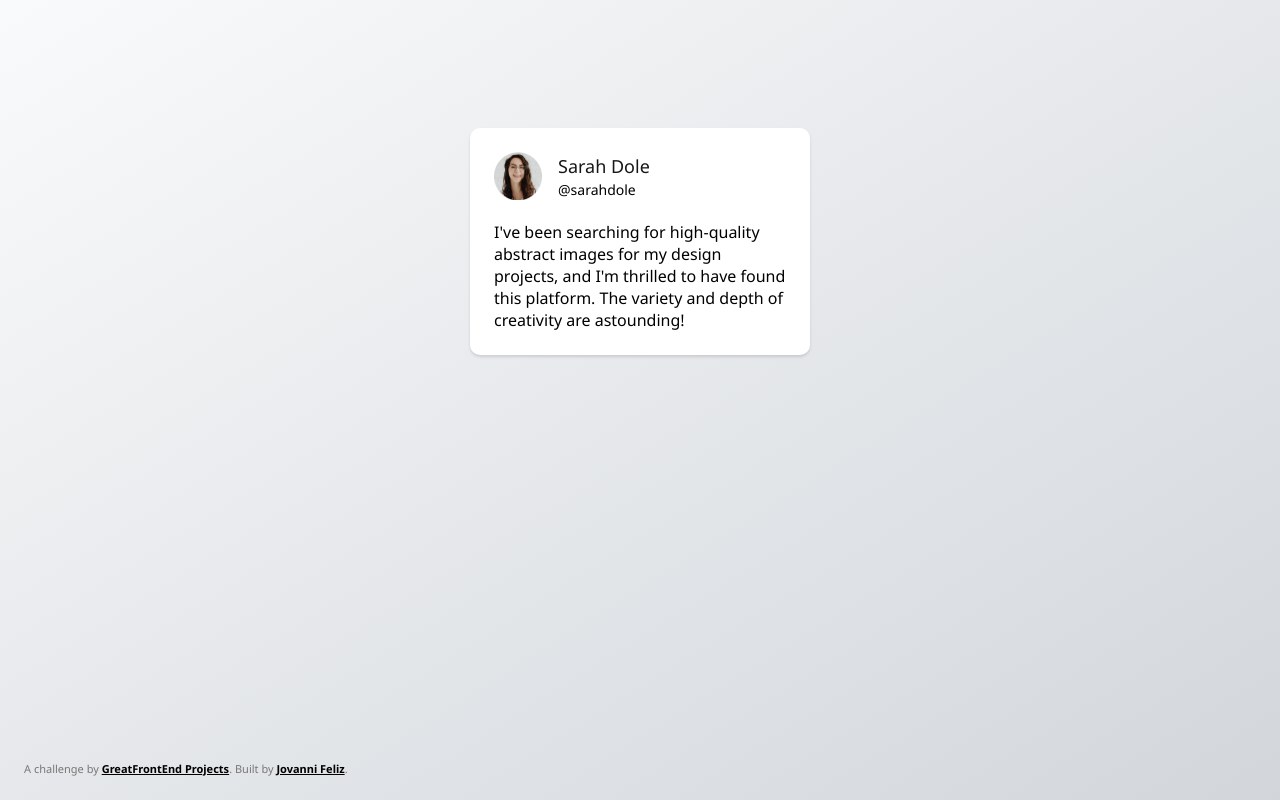
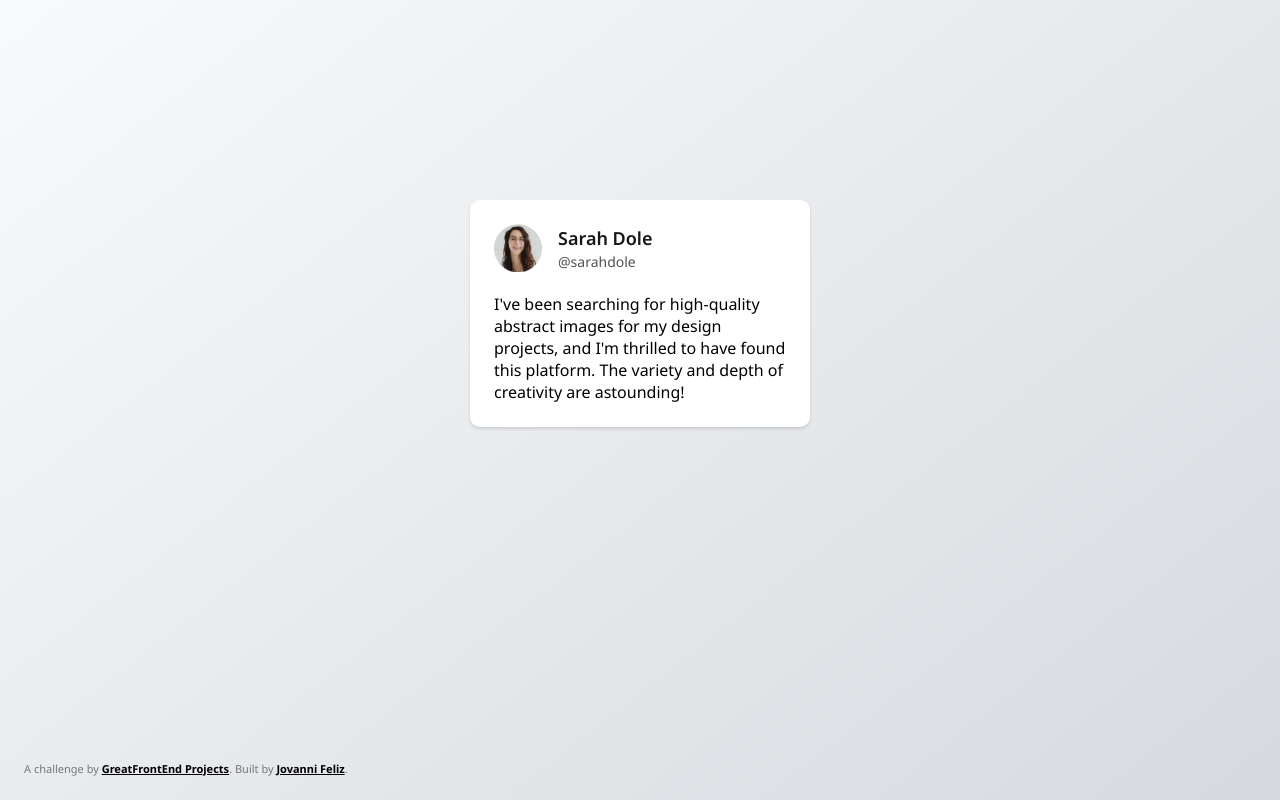
Before and after one commit to JFelz/Testimonial-Challenge, a website: page index.html in a window 1280 px wide. Shown: the top 800 px of the page. Drawn offline with Linux system fonts and the light colour scheme.

Commit message:
Improved performance from 0.39s to a range from 0.4s-0.8s LCP on initial render

```diff
--- a/css/style.css
+++ b/css/style.css
@@ -1,5 +1,3 @@
-@import url('https://fonts.googleapis.com/css2?family=Noto+Sans:ital,wght@0,100..900;1,100..900&display=swap');
-
 body {
   margin: 0;
   font-family: "Noto Sans", system-ui, -apple-system, BlinkMacSystemFont,
@@ -16,6 +14,7 @@ body {
 p {
   margin: 0;
   padding: 0;
+  font-family: 'Noto Sans';
 }
 
 * {
@@ -37,7 +36,7 @@ p {
 }
 
 #hero {
-  padding: 10%;
+  margin-top: 200px;
   display: flex;
   justify-content: center;
 }
@@ -45,9 +44,8 @@ p {
 padding: 24px;
 height: auto;
 width:340px;
-border-width: 1px;
+background-color: #ffffff;
 border-radius: 10px;
-background-color: #ffffff;
 box-shadow: #0000001f 0px 2px 3px;
 }
 .top-card {
@@ -64,19 +62,19 @@ width: auto;
   line-height: 28px;
   color: #171717;
   width: auto;
-  font-family: 'Noto Sans';
+  font-weight: 600;
 }
 .name-tag {
-  font-size: 14px;
   padding: 0px;
   margin: 0px;
   width: auto;
+  font-size: 14px;
   line-height: 20px;
+  color: #525252;
 }
 
 .bottom-card {
   margin-top: 16px;
   display: flex;
   flex-wrap: wrap;
-  font-family: 'Noto Sans';
 }
--- a/index.html
+++ b/index.html
@@ -14,6 +14,7 @@
     <link rel="stylesheet" href="./css/style.css" />
 
     <link rel="icon" href="img/favicon.ico" sizes="any" />
+    <link rel="preload" href="https://fonts.googleapis.com/css2?family=Noto+Sans:ital,wght@0,100..900;1,100..900&display=swap" />
 
   </head>
   <body>
@@ -22,7 +23,10 @@
     <div class="testimonial-card">
       <div class="top-card">
         <div>
-          <img src="./img/profile-thumbnail.png" alt="profile-img" style="min-width: 48px; height: 48px;">
+          <picture>
+            <source type="image/webp" srcset="./img/profile-thumbnail.webp">
+            <img src="./img/profile-thumbnail.png" alt="profile-img" style="min-width: 48px; height: 48px;">
+          </picture>
         </div>
         <div class="name-block">
           <div class="name-title">
```
Also changed, not shown: img/profile-thumbnail.webp (added).
